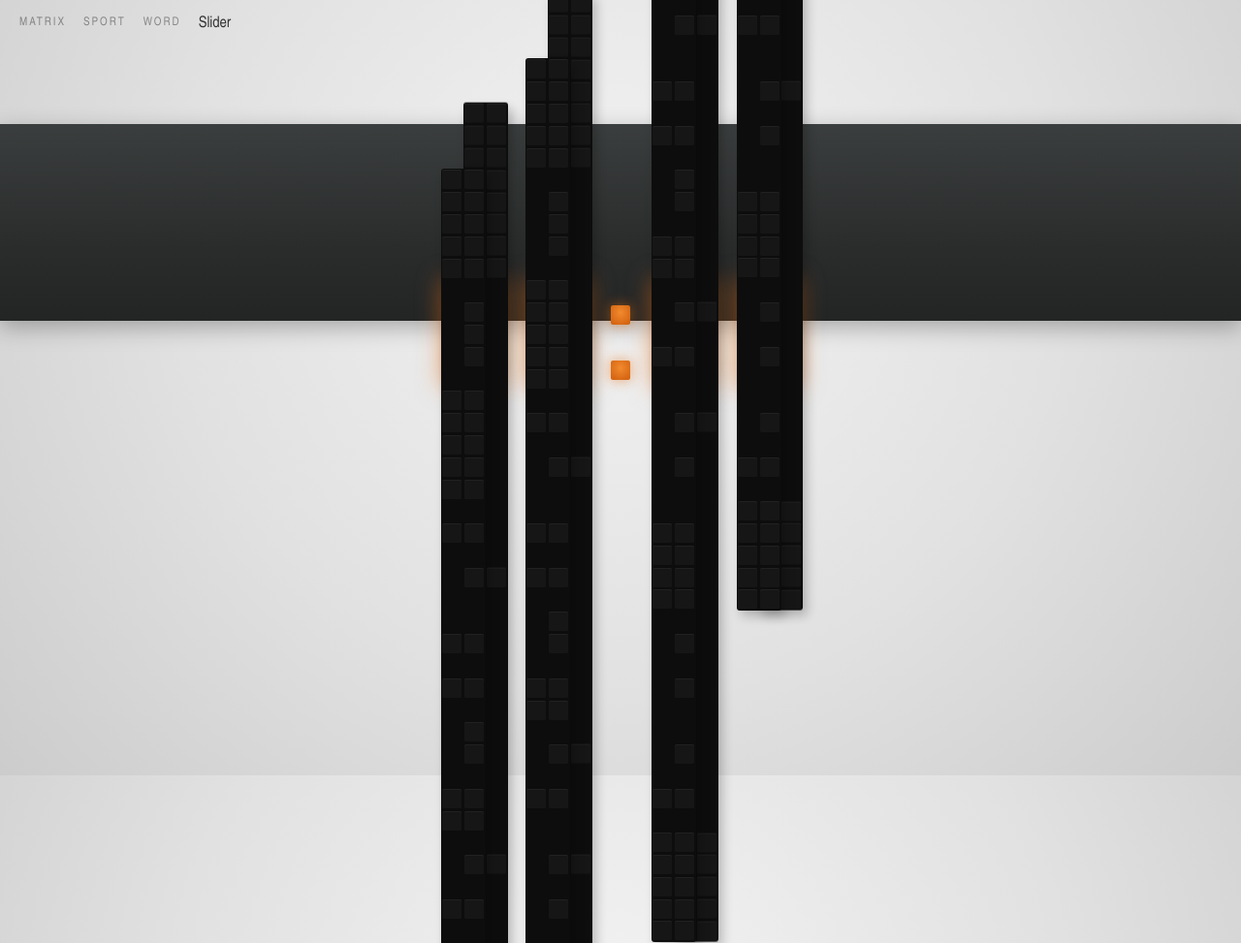
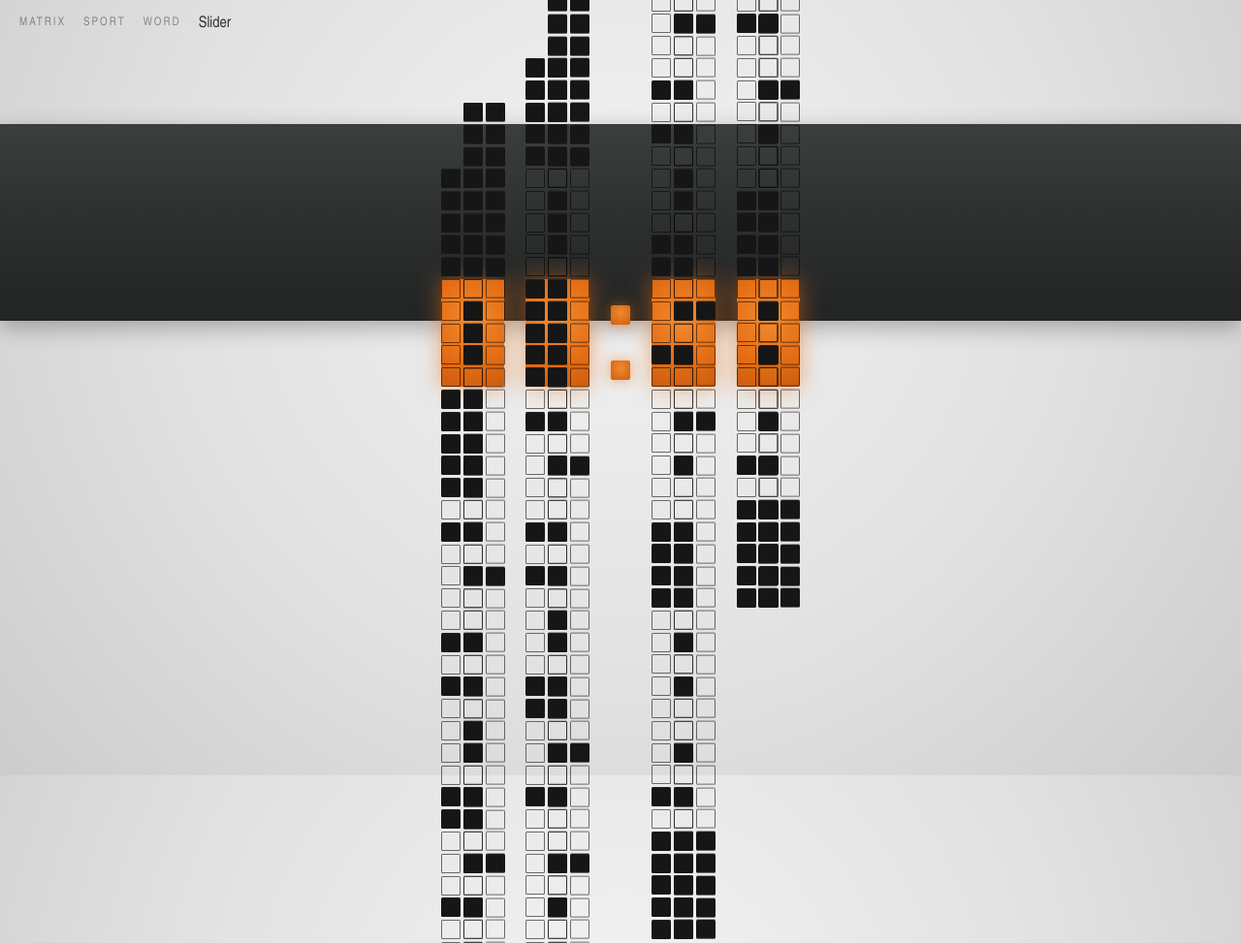
Before and after one commit to holynova/100-clocks, a plain HTML site: page time-slider.html in a window 1280 px wide. Shown: the top 973 px of the page at 97% size. Drawn offline with Linux system fonts and the light colour scheme.

Commit message:
Time Slider: fix grid panels occluding backlight

```diff
--- a/time-slider.html
+++ b/time-slider.html
@@ -85,7 +85,7 @@
     border-radius: 2px;
   }
 
-  /* 网格板：高条，上下滑动 */
+  /* 网格板：高条，上下滑动。板本身透明，镂空格透出背后背光/墙面 */
   .strip {
     position: absolute;
     top: 0;
@@ -93,11 +93,8 @@
     grid-template-columns: repeat(2, var(--t));
     grid-auto-rows: var(--t);
     gap: var(--gap);
-    background: #0d0d0d;
-    padding: calc(var(--gap) / 2);
+    background: transparent;
     border-radius: 3px;
-    box-shadow:
-      calc(var(--t) * 0.22) calc(var(--t) * 0.3) calc(var(--t) * 0.55) rgba(0, 0, 0, 0.22);
     will-change: transform;
     transition: transform 0.9s cubic-bezier(0.6, 0.04, 0.3, 1);
   }
@@ -113,7 +110,11 @@
     background: #161616;
     box-shadow: inset 0 1px 1px rgba(255, 255, 255, 0.06);
   }
-  .cell.open { background: transparent; }
+  .cell.open {
+    background: transparent;
+    /* 镂空孔的暗边，透出背后背光（橙）/横梁（深灰）/墙面（浅灰） */
+    box-shadow: inset 0 0 0 1px rgba(0, 0, 0, 0.55);
+  }
 
   .colon {
     display: grid;
```
